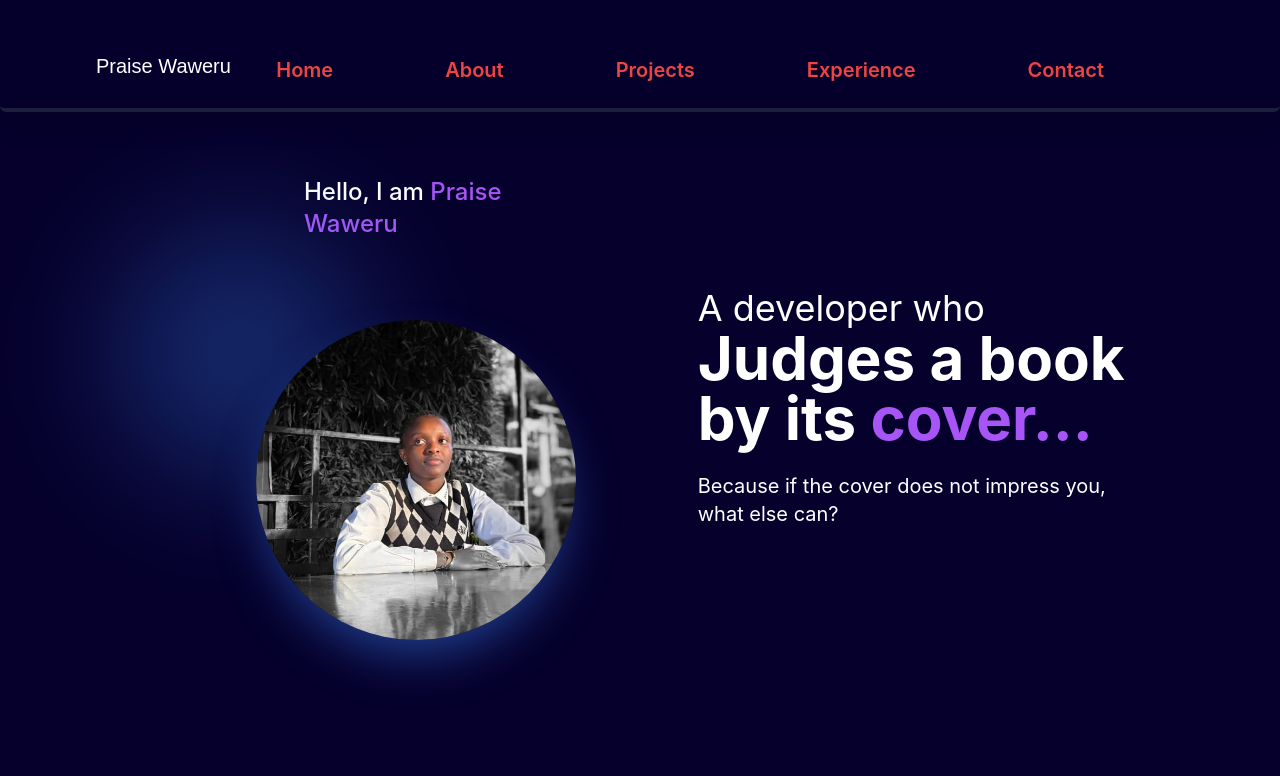
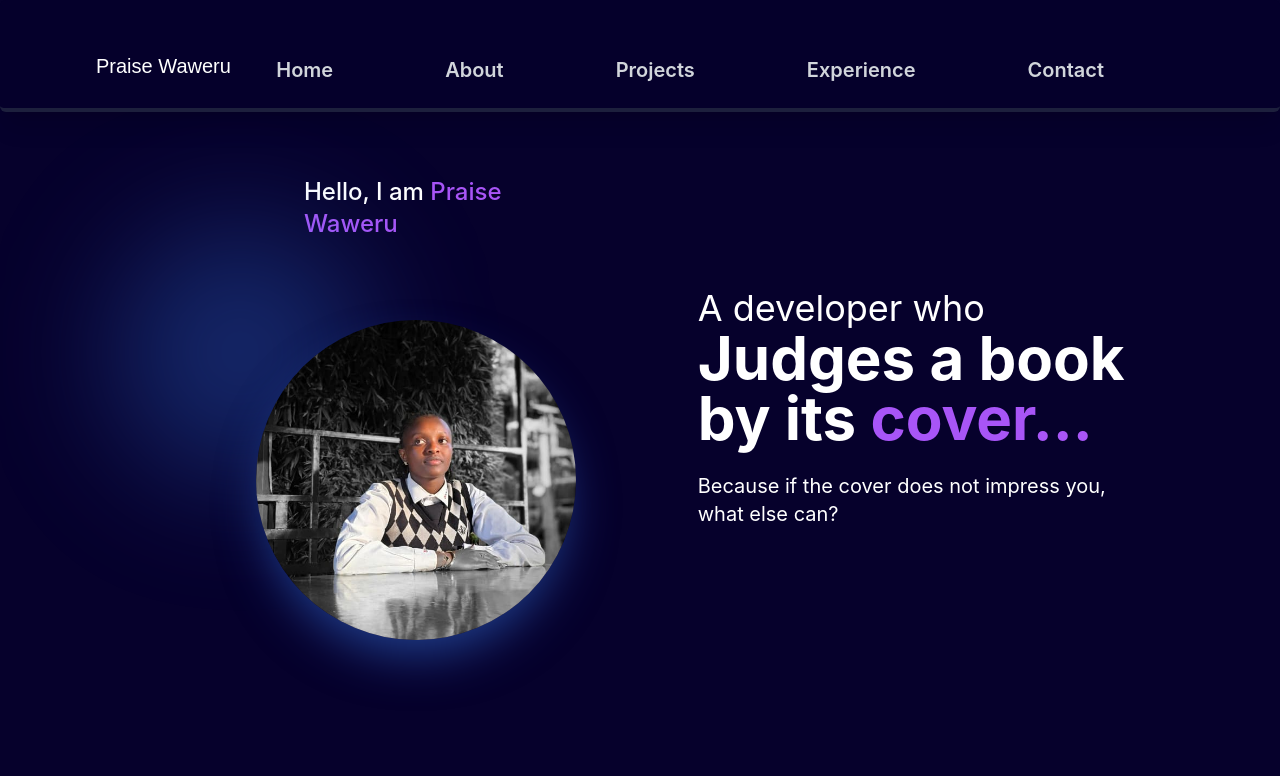
Before and after one commit to Njeriwaweru/Portfolio, a React (Create React App) app: page / in a window 1280 px wide. Shown: the top 776 px of the page. Built offline with nearby package versions, Linux system fonts and the light colour scheme; a web font is replaced by a local one.

Commit message:
Fixing navbar

```diff
--- a/src/components/Navbar.js
+++ b/src/components/Navbar.js
@@ -31,7 +31,7 @@ const Navbar = () => {
                             key={item.title}
                             title={item.title}
                             link={item.link}
-                            className="text-base text-red-500"
+                            className="text-sm font-semibold"
                         />
                     ))}
                 </div>
```
